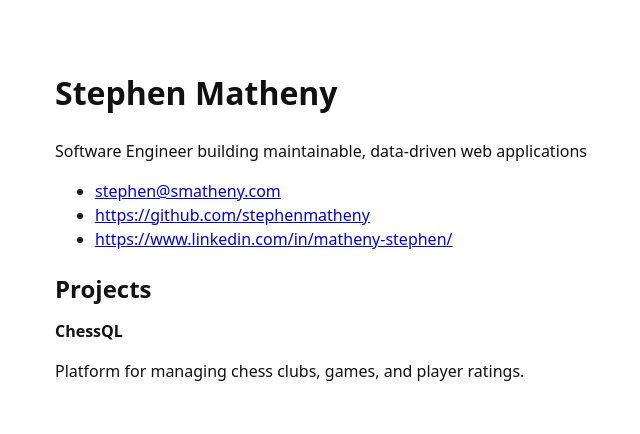
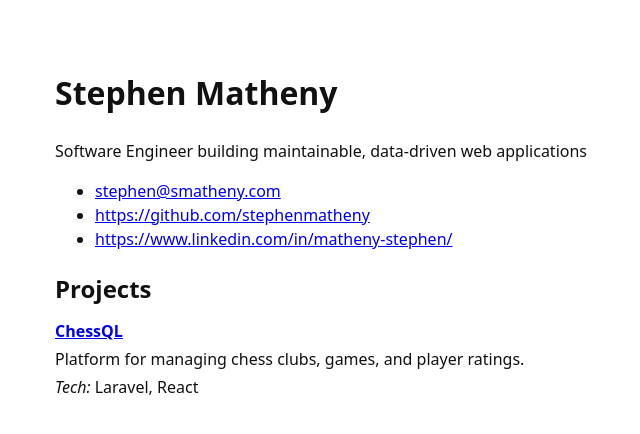
Before and after one commit to stephenmatheny/smatheny, a React (Vite) app: page / in a window 1280 px wide. Shown: the top 434 px of the page, without its empty margins (159-799 px from the left). Built offline with nearby package versions, Linux system fonts and the light colour scheme.

Commit message:
feat: show project links and tech stack

```diff
--- a/src/components/Projects.jsx
+++ b/src/components/Projects.jsx
@@ -2,14 +2,38 @@ export default function Projects({ projects }) {
   if (!projects || projects.length === 0) {
     return <p>No projects yet.</p>;
   }
+
   return (
     <div>
-      {projects.map((project) => (
-        <div key={project.name}>
-          <strong>{project.name}</strong>
-          <p>{project.description}</p>
-        </div>
-      ))}
+      {projects.map((project) => {
+        const hasLink = Boolean(project.link);
+        const techLine =
+          Array.isArray(project.tech) && project.tech.length > 0
+            ? project.tech.join(", ")
+            : null;
+
+        return (
+          <div key={project.name} style={{ marginBottom: "1rem" }}>
+            <div>
+              {hasLink ? (
+                <a href={project.link} target="_blank" rel="noreferrer">
+                  <strong>{project.name}</strong>
+                </a>
+              ) : (
+                <strong>{project.name}</strong>
+              )}
+            </div>
+
+            <p style={{ margin: "0.25rem 0" }}>{project.description}</p>
+
+            {techLine ? (
+              <p style={{ margin: 0 }}>
+                <em>Tech:</em> {techLine}
+              </p>
+            ) : null}
+          </div>
+        );
+      })}
     </div>
   );
 }
```
